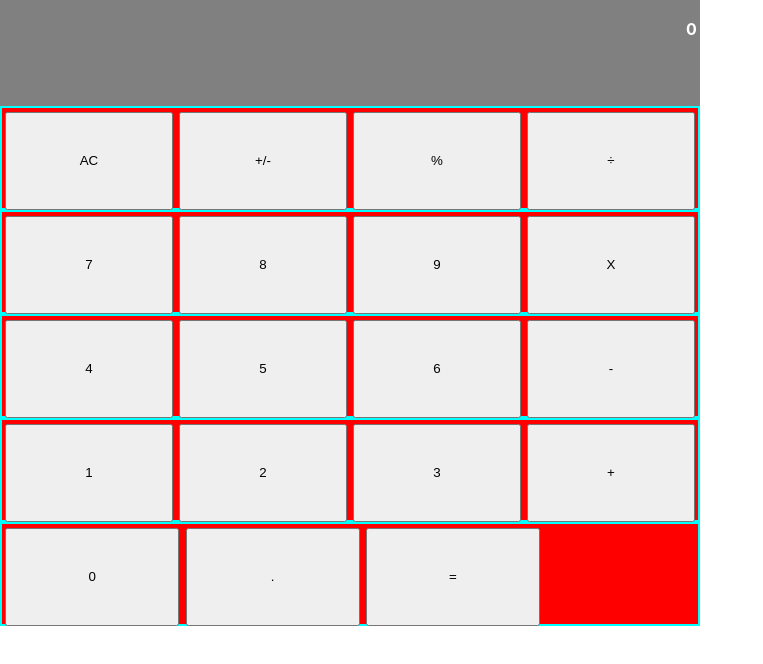
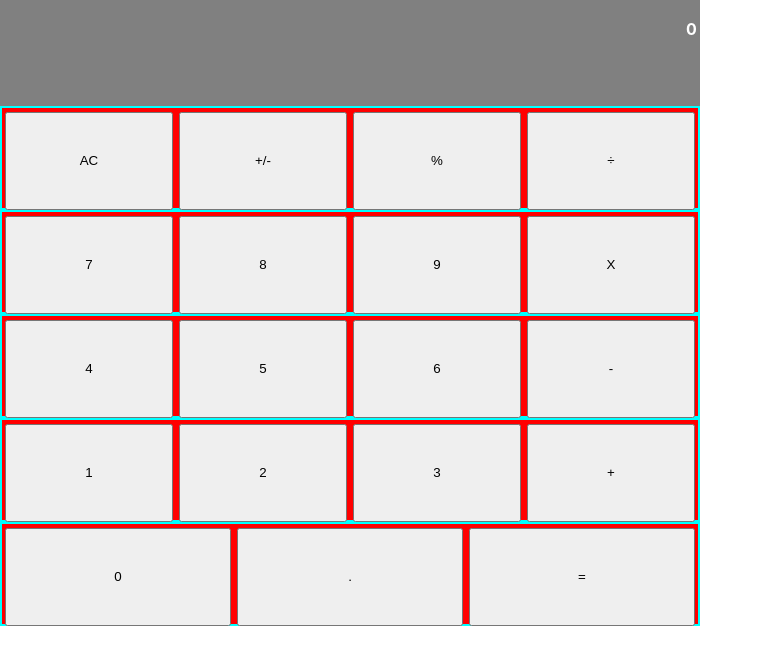
Before and after one commit to KabohaJeanMark/math-magicians, a React (Create React App) app: page / in a window 1280 px wide. Shown: the top 664 px of the page, without its empty margins (0-763 px from the left). Built offline with nearby package versions, Linux system fonts and the light colour scheme.

Commit message:
Change width of last row

```diff
--- a/src/components/ButtonPanel.js
+++ b/src/components/ButtonPanel.js
@@ -28,7 +28,7 @@ const ButtonPanel = ({ clickHandler }) => (
       <Button buttonClickMethod={clickHandler} name="3" />
       <Button buttonClickMethod={clickHandler} name="+" />
     </div>
-    <div className="buttonRow">
+    <div className="buttonRow lastRow">
       <Button buttonClickMethod={clickHandler} name="0" />
       <Button buttonClickMethod={clickHandler} name="." />
       <Button buttonClickMethod={clickHandler} name="=" />
--- a/src/styles/ButtonPanel.css
+++ b/src/styles/ButtonPanel.css
@@ -11,3 +11,7 @@
   background-color: red;
   margin: 2px;
 }
+
+.lastRow .Button {
+  width: 33%;
+}
```
